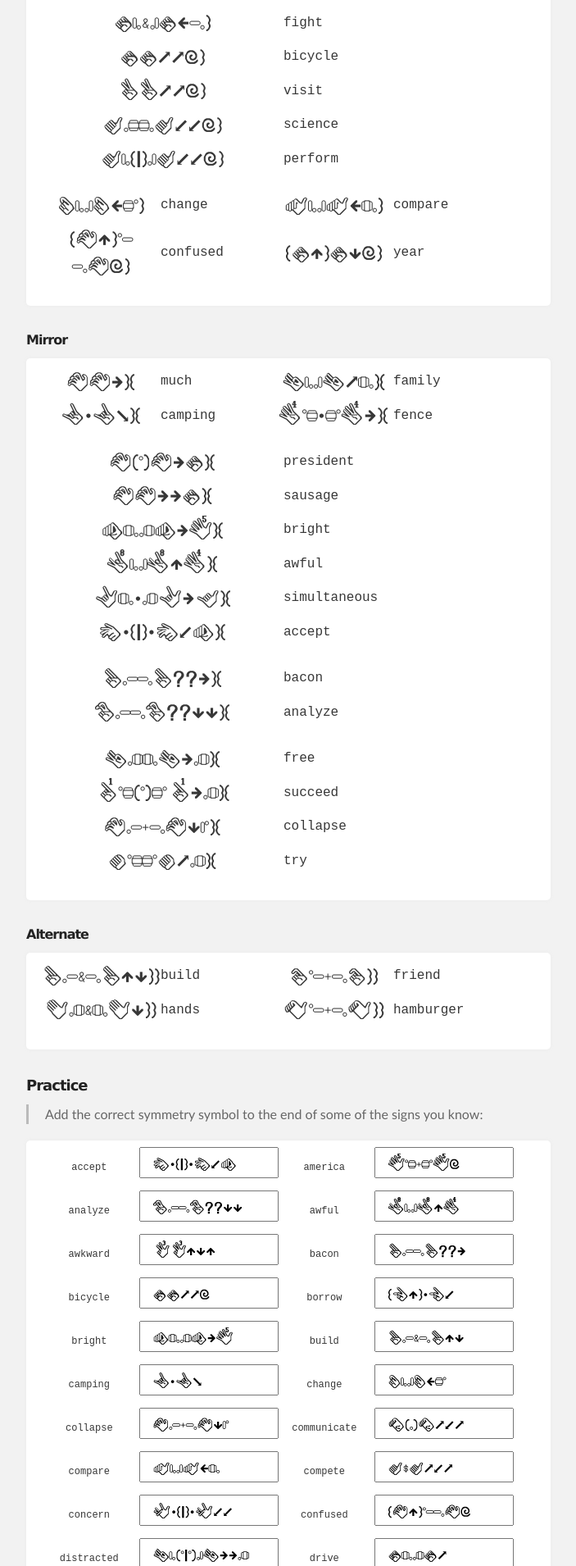
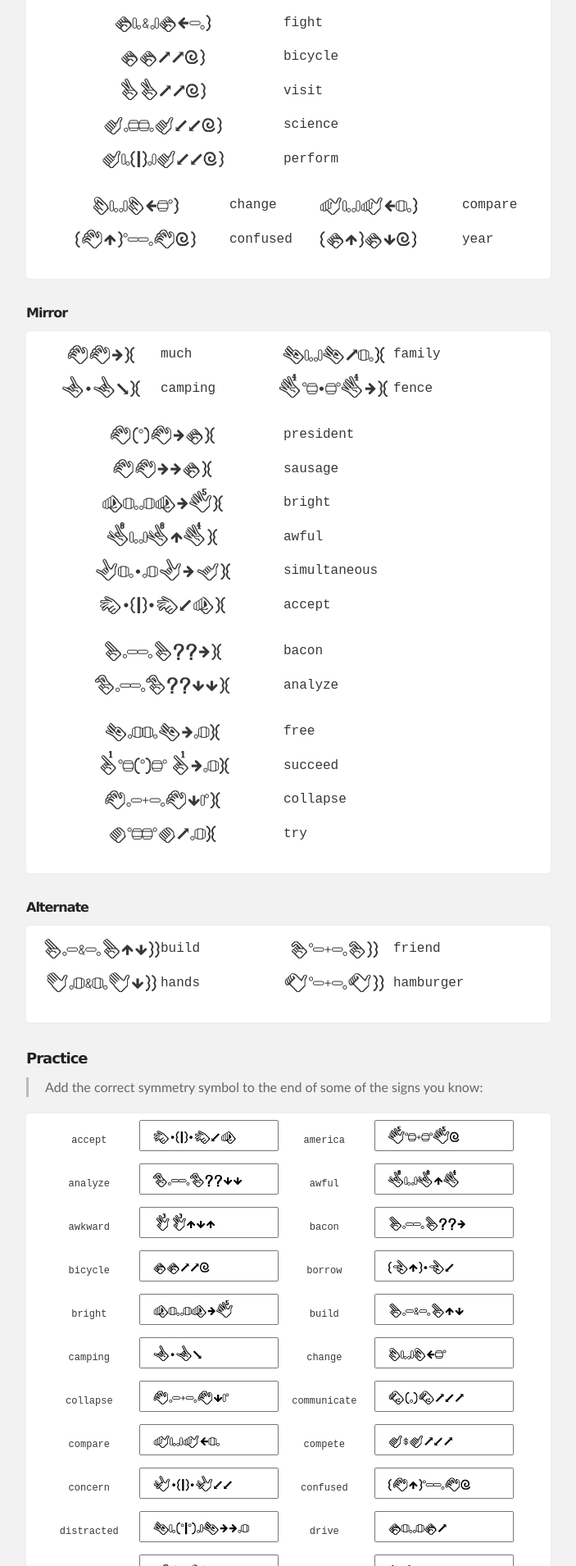
Before and after one commit to aslfont/aslfont.github.com, a Jekyll site: the page built from Symbol-Font-For-ASL/lesson17.html, in a window 1280 px wide. Shown: the part 1984-3894 px from the top of the page at 82% size, without its empty margins (288-991 px from the left). Built offline with Jekyll 4.4.1, drawn with Linux system fonts in a browser that asks for light colours; Markdown is read by kramdown in place of the engine named in the settings.

Commit message:
fix wrapping

```diff
--- a/Symbol-Font-For-ASL/lesson17.html
+++ b/Symbol-Font-For-ASL/lesson17.html
@@ -70,7 +70,7 @@ title: "Lesson 17: Moving Both Hands"
     <dt class="asl">A.==.AZZ@}</dt><dd>science</dd>
     <dt class="asl">A'.{|}.'AZZ@}</dt><dd>perform</dd>
   </dl>
-  <dl class="inline inline2c">
+  <dl class="inline inline2d">
     <dt class="asl">T'..'T&lt;=`}</dt><dd>change</dd>
     <dt class="asl">M'..'M&lt;".}</dt><dd>compare</dd>
     <dt class="asl">{S^}`--.S@}</dt><dd>confused</dd>
--- a/Symbol-Font-For-ASL/stylesheets/stylesheet.css
+++ b/Symbol-Font-For-ASL/stylesheets/stylesheet.css
@@ -482,6 +482,10 @@ dl.inline dt {
   overflow:visible;
 }
 
+dl.inline dt.asl {
+  white-space:nowrap;
+}
+
 dl.dt-bold dt {
   font-weight:bold;
 }
```
